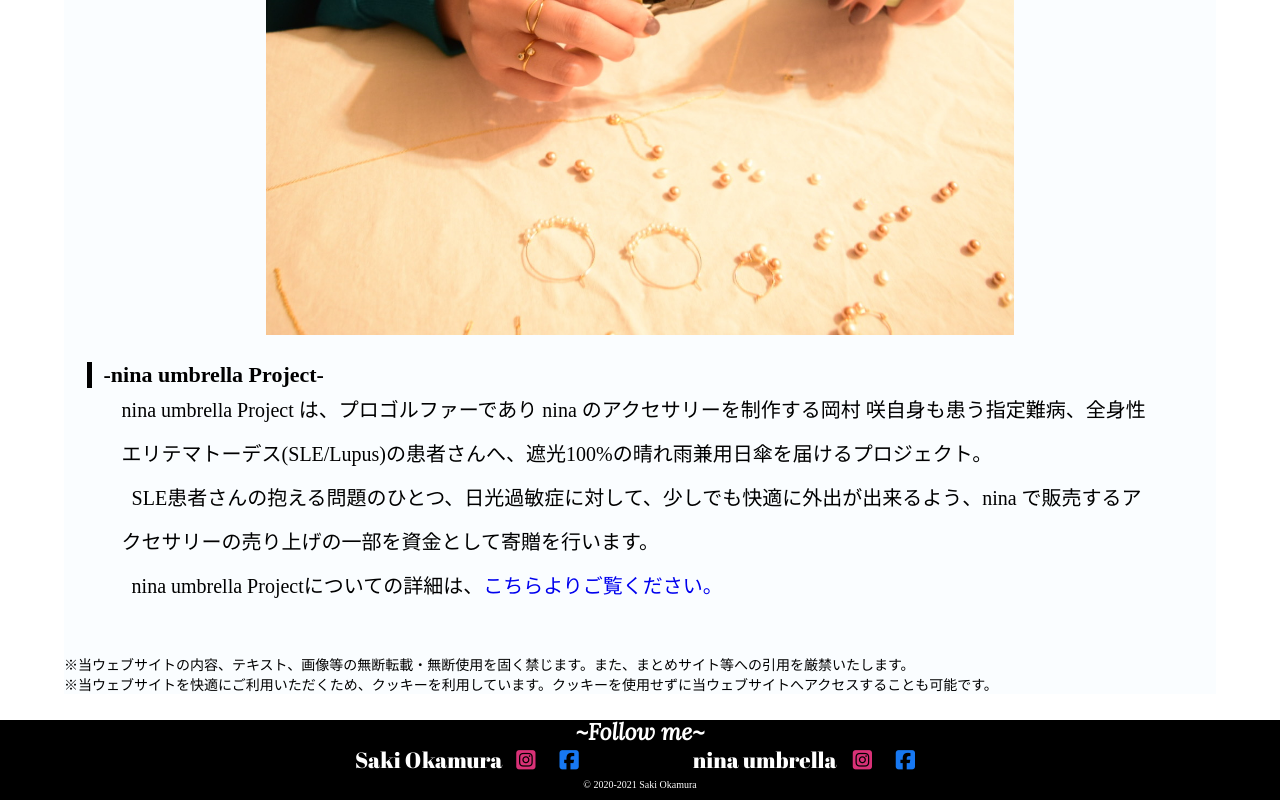
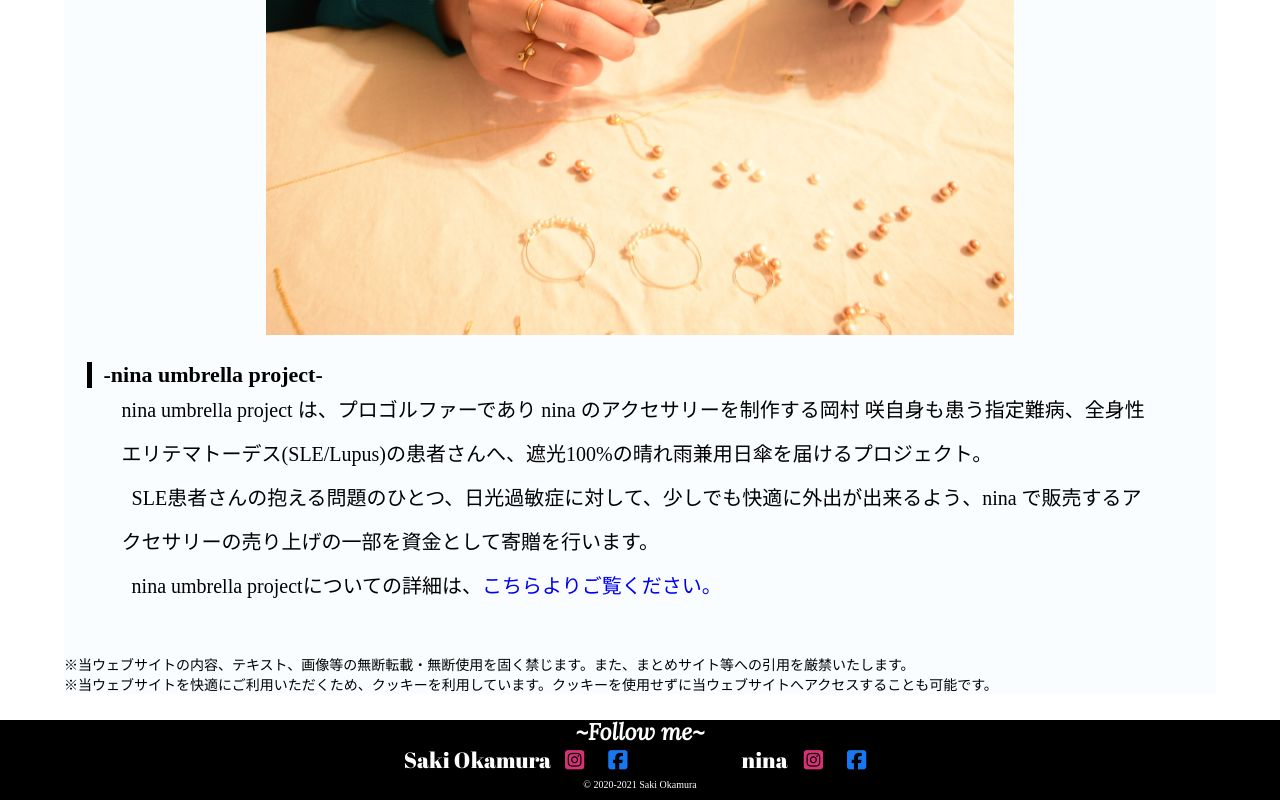
Before and after one commit to herorugby/first_saki_okamura_website, a plain HTML site: page profile.html in a window 1280 px wide. Shown: the part 5624-6424 px from the top of the page. Drawn offline with nearby package versions, Linux system fonts and the light colour scheme.

Commit message:
some changed

```diff
--- a/profile.html
+++ b/profile.html
@@ -309,11 +309,11 @@
                 </picture>
               </div>
               <section class="main__contents__description">
-                <h3 class="main__contents__description-title fadeIn">-nina umbrella Project-</h3>
+                <h3 class="main__contents__description-title fadeIn">-nina umbrella project-</h3>
                   <p class="main__contents__description_nina-umbrella fadeIn">
-                    nina umbrella Project は、プロゴルファーであり nina のアクセサリーを制作する岡村 咲自身も患う指定難病、全身性エリテマトーデス(SLE/Lupus)の患者さんへ、遮光100%の晴れ雨兼用日傘を届けるプロジェクト。<br>
+                    nina umbrella project は、プロゴルファーであり nina のアクセサリーを制作する岡村 咲自身も患う指定難病、全身性エリテマトーデス(SLE/Lupus)の患者さんへ、遮光100%の晴れ雨兼用日傘を届けるプロジェクト。<br>
                     &ensp;SLE患者さんの抱える問題のひとつ、日光過敏症に対して、少しでも快適に外出が出来るよう、nina で販売するアクセサリーの売り上げの一部を資金として寄贈を行います。<br>
-                    &ensp;nina umbrella Projectについての詳細は、<a href="https://nina-umbrella-project.storeinfo.jp/" target="_blank" rel="noopener">こちらよりご覧ください。</a><br>
+                    &ensp;nina umbrella projectについての詳細は、<a href="https://nina-umbrella-project.storeinfo.jp/" target="_blank" rel="noopener">こちらよりご覧ください。</a><br>
                   </p>
               </section>
           </section>
@@ -336,7 +336,7 @@
                   <li class="personal__facebook"><a href="https://www.facebook.com/%E5%B2%A1%E6%9D%91%E5%92%B2-Saki-Okamura-622236884505828/" target="_blank" rel="noopener"><i class="fab fa-facebook-square sns-icon__facebook"></i></a></li>
                 </ul>
               </li>
-              <li class="sns-link__nina-umbrella__list list-title">nina umbrella
+              <li class="sns-link__nina-umbrella__list list-title">nina
                 <ul>
                   <li class="nina-umbrella__instagram"><a href="https://www.instagram.com/nina_umbrella_project/?hl=ja" target="_blank" rel="noopener"><i class="fab fa-instagram-square sns-icon__instagram"></i></a></li>
                   <li class="nina-umbrella__facebook"><a href="https://www.facebook.com/nina.umbrella.project/" target="_blank" rel="noopener"><i class="fab fa-facebook-square sns-icon__facebook"></i></a></li>
```
Also changed, not shown: coach.html (+1 -1 lines), gallery.html (+1 -2 lines), index.html (+2 -2 lines).
